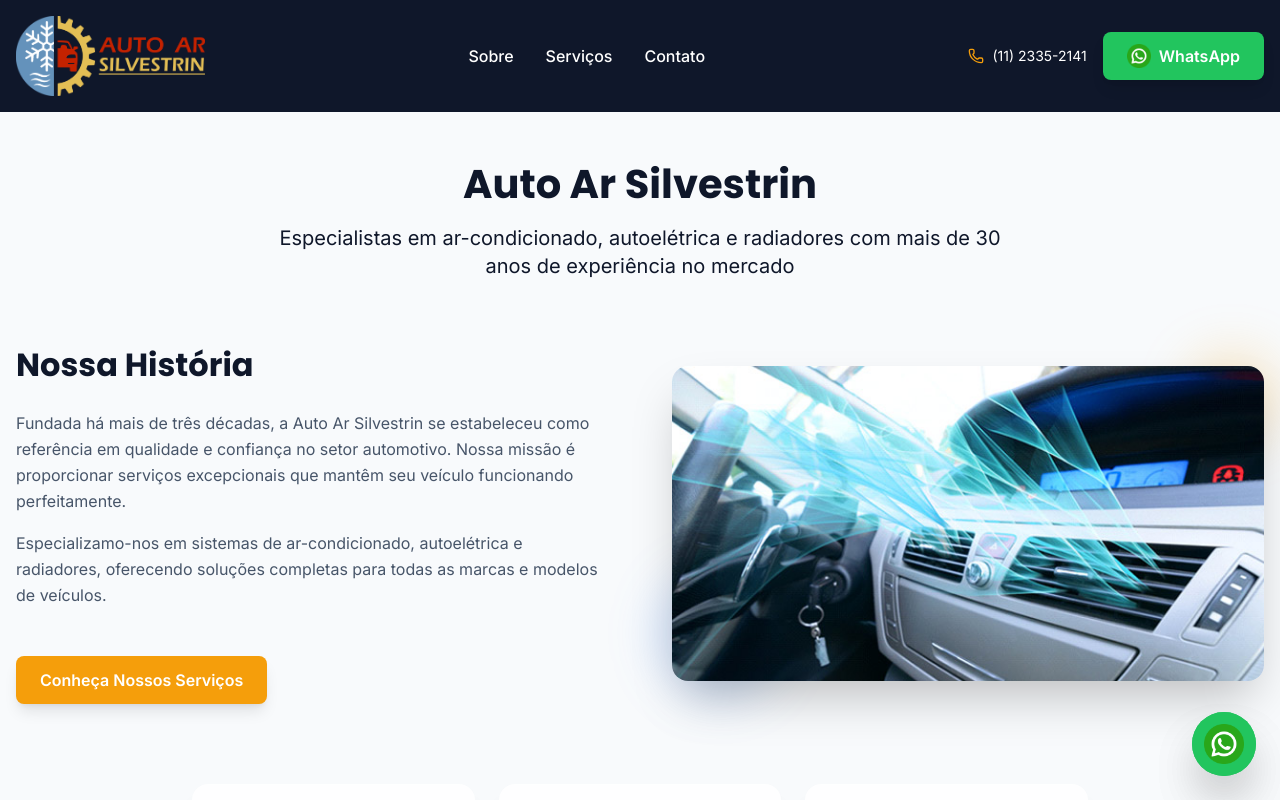
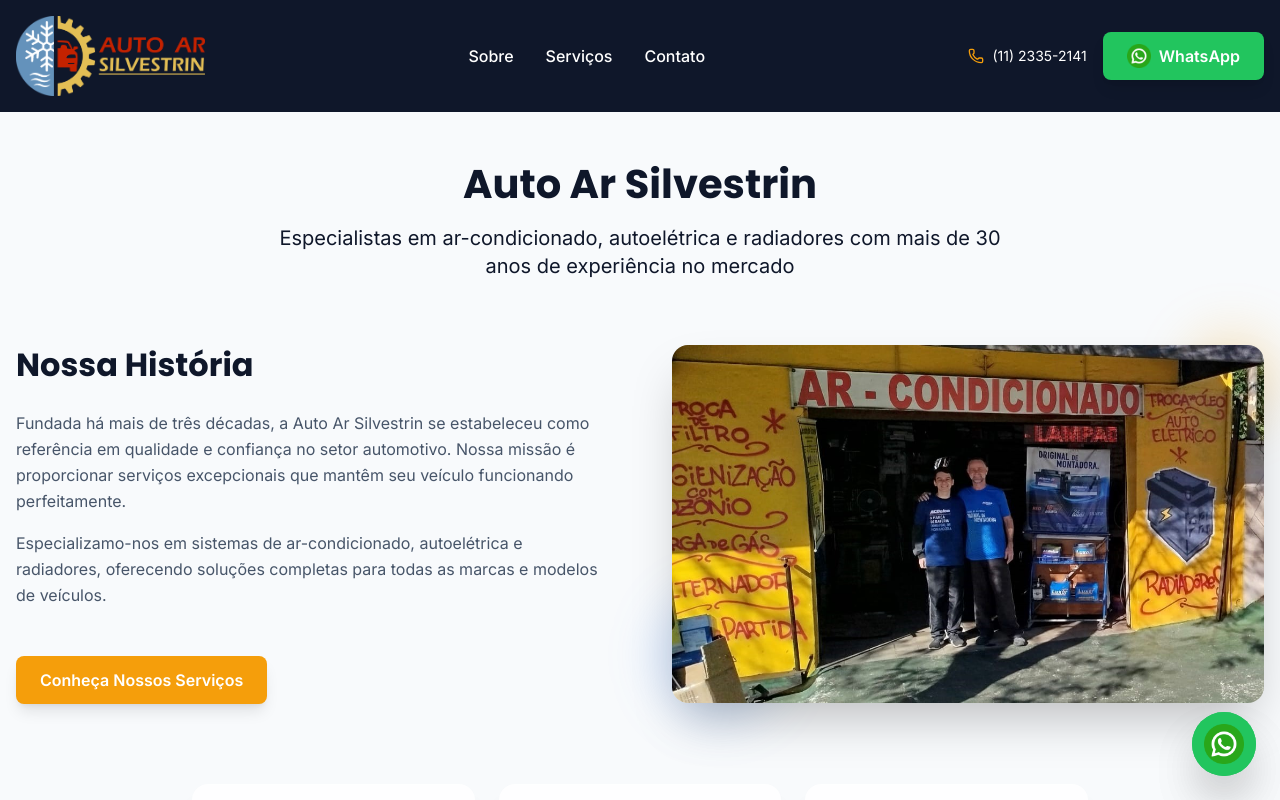
Before and after one commit to AlexandreSilvestrin/AutoArSilvestrin, a Next.js app: page / in a window 1280 px wide. Shown: the top 800 px of the page. Built offline with nearby package versions, Linux system fonts and the light colour scheme.

Commit message:
update imagem

```diff
--- a/components/Sobre.jsx
+++ b/components/Sobre.jsx
@@ -83,7 +83,7 @@ const Sobre = () => {
             <div className="relative hidden lg:block">
               <div className="relative z-10">
                 <Image
-                  src="/images/ar_condicionado.jpg"
+                  src="/images/oficina.jpeg"
                   alt="Oficina Auto Ar Silvestrin"
                   width={600}
                   height={400}
```
Also changed, not shown: public/images/oficina.jpeg (added).
